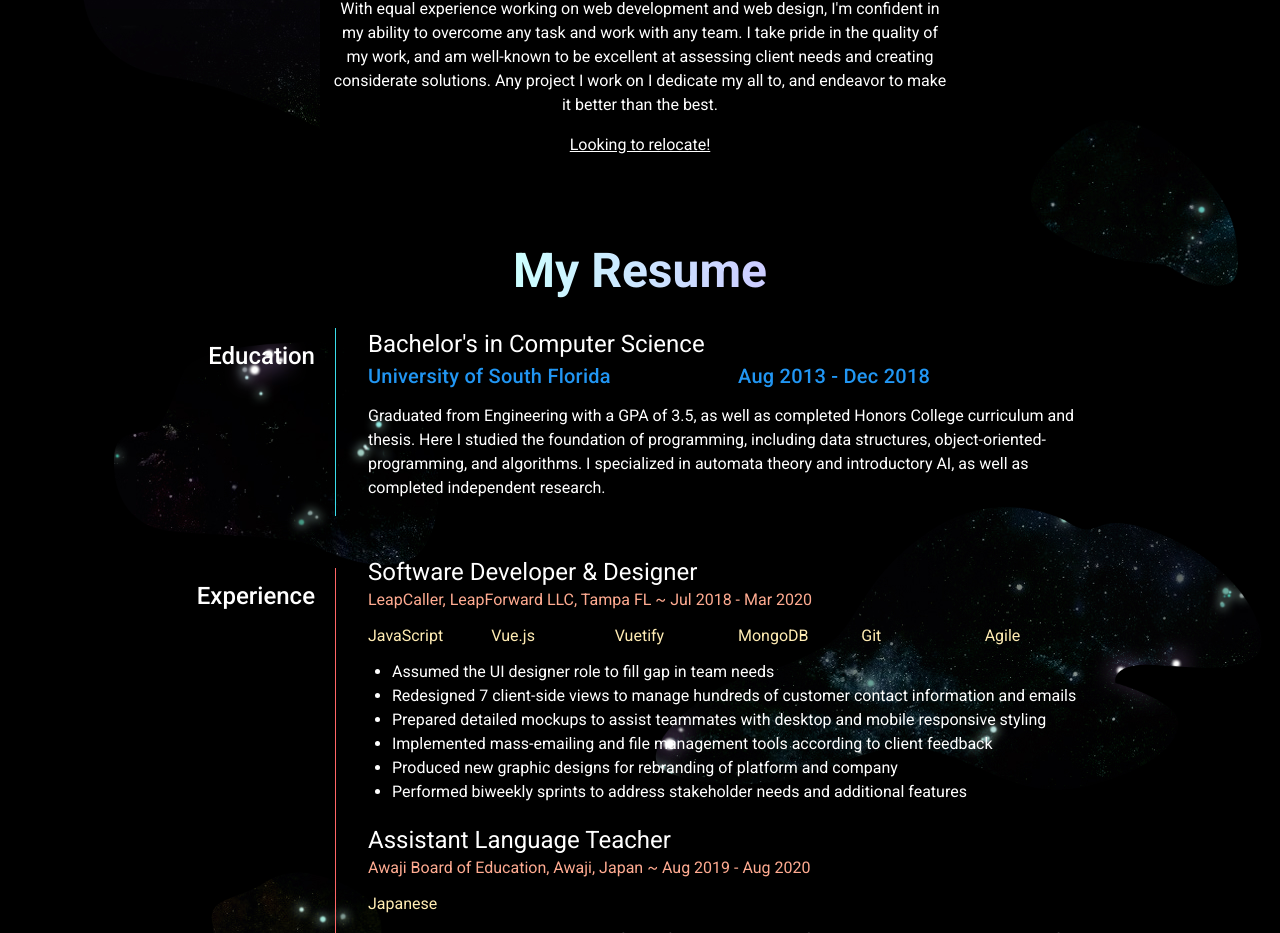
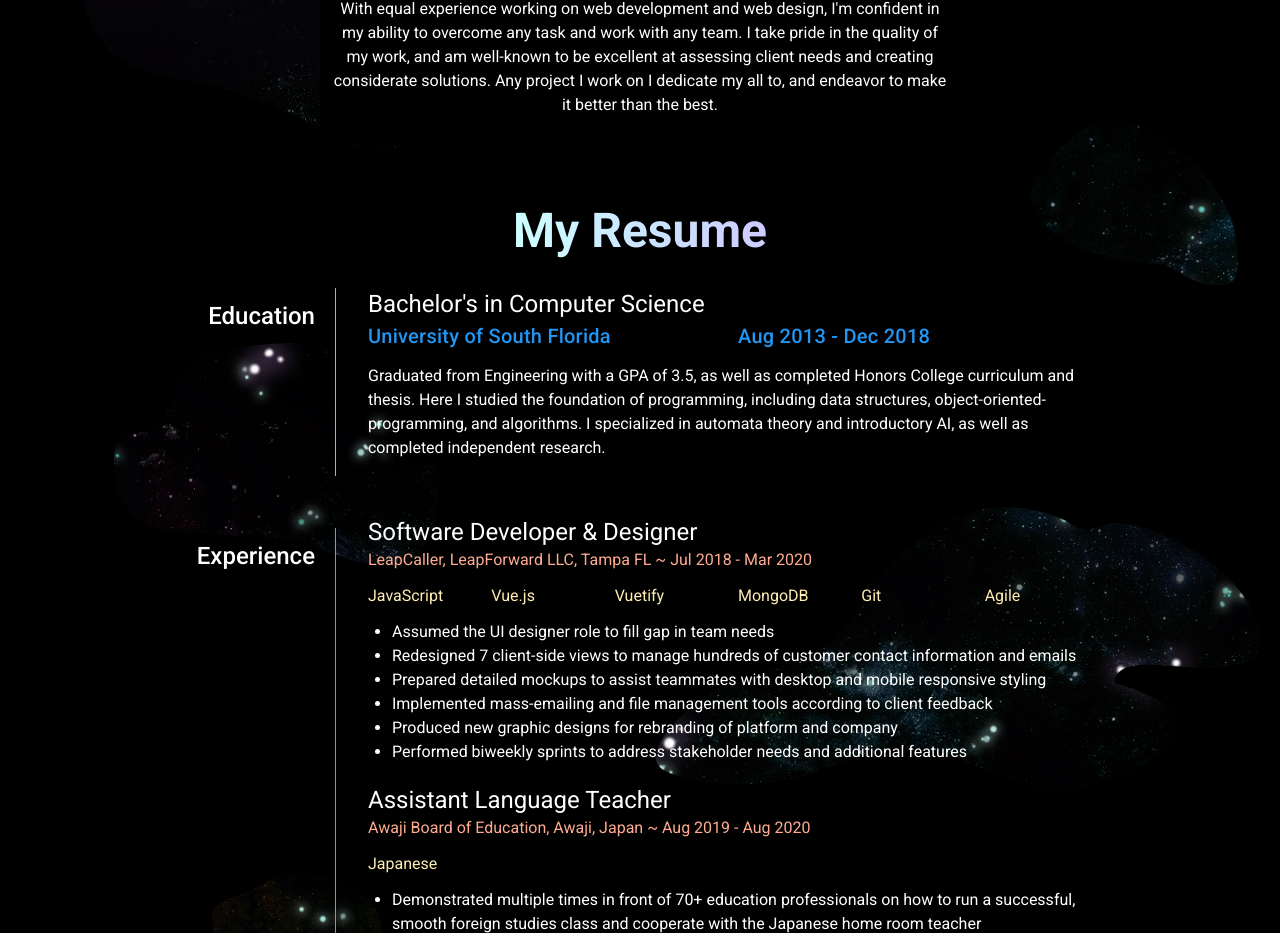
Before and after one commit to wintersen/wintersen.github.io, a Vue app: page / in a window 1280 px wide. Shown: the part 1071-2004 px from the top of the page. Built offline with nearby package versions, Linux system fonts and the light colour scheme.

Commit message:
updated resume 5-7

```diff
--- a/src/App.vue
+++ b/src/App.vue
@@ -107,9 +107,6 @@
                     and creating considerate solutions. Any project I work on I
                     dedicate my all to, and endeavor to make it better than the
                     best.
-                  </p>
-                  <p class="mt-3 text-decoration-underline">
-                    Looking to relocate!
                   </p>
                 </v-col>
               </v-row>
```
Also changed, not shown: 1 other file (tests, documents, lock files or other folders).
